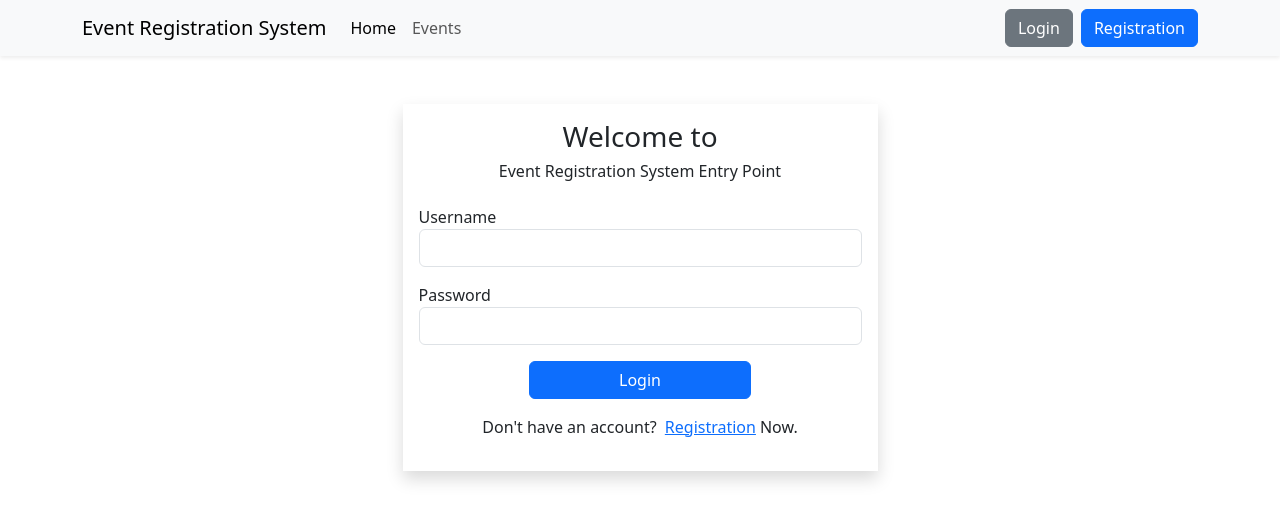
After one commit to swesadiqul/event-registration-system, a Django app: page /accounts/login/ in a window 1280 px wide. The commit adds this page. Shown: the top 522 px of the page. Run offline with Django 3.2, Linux system fonts and the light colour scheme.

Commit message:
login complete

```diff
--- a/accounts/urls.py
+++ b/accounts/urls.py
@@ -6,4 +6,5 @@ app_name = 'accounts'
 
 urlpatterns = [
     path('signup/', views.signup, name='signup'),
+    path('login/', views.user_login, name='login'),
 ]
--- a/accounts/views.py
+++ b/accounts/views.py
@@ -1,6 +1,8 @@
 from django.shortcuts import render, redirect
 from django.contrib.auth import authenticate, login, logout
 from django.contrib.auth.forms import UserCreationForm
+from django.http import HttpResponseRedirect
+from django.urls import reverse
 
 
 # Create your views here.
@@ -19,3 +21,19 @@ def signup(request):
             # Redirect to a success page or home
             return redirect('home')
     return render(request, 'accounts/signup.html')
+
+
+def user_login(request):
+    if request.method == 'POST':
+        username = request.POST.get('username')
+        password = request.POST.get('password')
+
+        user = authenticate(request, username=username, password=password)
+
+        if user is not None:
+            login(request, user)
+            return HttpResponseRedirect(reverse('home'))
+        else:
+            return render(request, 'accounts/login.html')
+
+    return render(request, 'accounts/login.html')
--- /dev/null
+++ b/templates/accounts/login.html
@@ -0,0 +1,46 @@
+{% extends 'base.html' %}
+{% load static %}
+
+
+{% block title %}
+Event Registration System | Login
+{% endblock title %}
+
+
+{% block css %}
+
+{% endblock css %}
+
+
+{% block content %}
+<section id="login">
+    <div class="container mt-5">
+        <div class="row justify-content-center">
+            <div class="col-12 col-md-5 shadow p-3">
+                <h3 class="text-center">Welcome to</h3>
+                <h6 class="mb-4 text-center">Event Registration System Entry Point</h6>
+                <form method="post" action="{% url 'accounts:login' %}">
+                    {% csrf_token %}
+                    <div class="form-group mb-3">
+                        <label for="id_username">Username</label>
+                        <input type="text" class="form-control" id="id_username" name="username" required>
+                    </div>
+                    <div class="form-group mb-3">
+                        <label for="id_password">Password</label>
+                        <input type="password" class="form-control" id="id_password" name="password" required>
+                    </div>
+                    <div class="d-grid gap-2 col-6 mx-auto mb-3">
+                        <button class="btn btn-primary" type="submit">Login</button>
+                    </div>
+                    <p class="text-center">Don't have an account? <a href="{% url 'accounts:signup' %}" class="mx-1">Registration</a>Now.</p>
+                </form>
+            </div>
+        </div>
+    </div>
+</section>
+{% endblock content %}
+
+
+{% block js %}
+
+{% endblock js %}
--- a/templates/accounts/signup.html
+++ b/templates/accounts/signup.html
@@ -35,7 +35,7 @@ Event Registration System | Registration
                     <div class="d-grid gap-2 col-6 mx-auto mb-3">
                         <button class="btn btn-primary" type="submit">Register</button>
                     </div>
-                    <p class="text-center">If you have already an account? <a href="javascript: void(0)" class="mx-1">Login</a>Here.</p>
+                    <p class="text-center">If you have already an account? <a href="{% url 'accounts:login' %}" class="mx-1">Login</a>Here.</p>
                 </form>
             </div>
         </div>
--- a/templates/index.html
+++ b/templates/index.html
@@ -12,6 +12,7 @@ Event Registration System
         <div class="row">
             <div class="col-12">
                 <h1>This is home page</h1>
+                <h6>Hello, {{ user.username }}</h6>
             </div>
         </div>
     </div>
```
Also changed, not shown: db.sqlite3.
